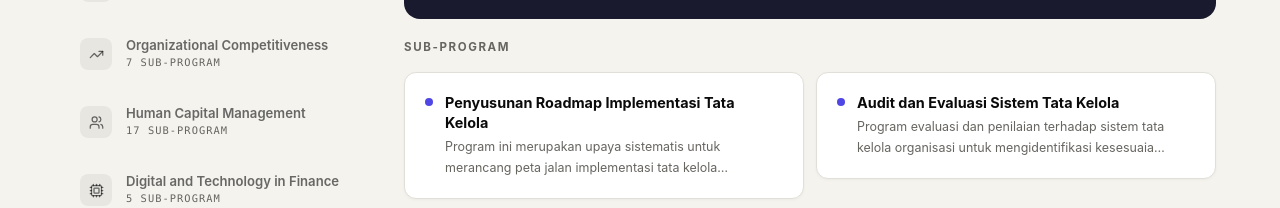
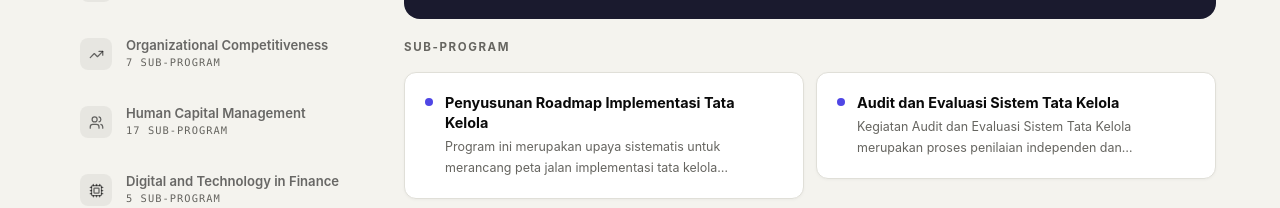
Before and after one commit to alhilalwork26-sys/GRCC-Landing-page, a Next.js app: page /programs in a window 1280 px wide. Shown: the part 945-1153 px from the top of the page. Built offline with nearby package versions, Linux system fonts and the light colour scheme.

Commit message:
Update Audit dan Evaluasi Sistem Tata Kelola description to be multiline

```diff
--- a/src/data/programs.ts
+++ b/src/data/programs.ts
@@ -31,7 +31,12 @@ export const programs: Program[] = [
 
 Penerapan tata kelola yang baik (good governance) merupakan pondasi utama bagi keberlangsungan dan kepercayaan publik terhadap suatu perusahaan. Namun, implementasi tata kelola seringkali terkendala oleh tidak adanya perencanaan yang jelas, terukur, dan realistis. Kegiatan Penyusunan Roadmap Implementasi Tata Kelola hadir untuk menjawab kebutuhan tersebut membantu perusahaan mengidentifikasi kondisi eksisting, menetapkan target capaian, serta merancang langkah-langkah konkret yang dapat dilaksanakan secara bertahap.`
       },
-      { name: "Audit dan Evaluasi Sistem Tata Kelola", desc: "Program evaluasi dan penilaian terhadap sistem tata kelola organisasi untuk mengidentifikasi kesesuaian dan area perbaikan." },
+      {
+        name: "Audit dan Evaluasi Sistem Tata Kelola",
+        desc: `Kegiatan Audit dan Evaluasi Sistem Tata Kelola merupakan proses penilaian independen dan menyeluruh terhadap efektivitas, kepatuhan, serta kualitas implementasi tata kelola perusahaan. Melalui pendekatan yang sistematis dan berbasis bukti, kegiatan ini memberikan gambaran objektif tentang sejauh mana sistem tata kelola telah berjalan sesuai dengan kebijakan, standar, dan regulasi yang berlaku sekaligus mengidentifikasi area perbaikan untuk peningkatan berkelanjutan.
+
+Implementasi tata kelola yang telah direncanakan perlu dievaluasi secara berkala untuk memastikan bahwa setiap program dan kebijakan yang dijalankan benar-benar memberikan dampak yang diharapkan. Tanpa mekanisme audit dan evaluasi yang terstruktur, perusahaan berisiko menghadapi penyimpangan, inefisiensi, dan ketidakpatuhan yang tidak terdeteksi. Kegiatan ini hadir sebagai instrumen kontrol kualitas sekaligus alat pembelajaran perusahaan — memastikan tata kelola tidak hanya ada di atas kertas, tetapi benar-benar hidup dalam praktik sehari-hari.`
+      },
       { name: "Pengembangan Soft Skill Tata Kelola", desc: "Program pengembangan kompetensi soft skill yang mendukung penerapan tata kelola organisasi secara efektif." },
       { name: "The Essential of Good Corporate Governance / Governance Fundamentals", desc: "Program penguatan pemahaman dasar mengenai prinsip dan praktik good corporate governance." },
       { name: "Risk Assessment", desc: "Program identifikasi dan analisis risiko yang dihadapi organisasi sebagai dasar pengelolaan risiko." },
```
